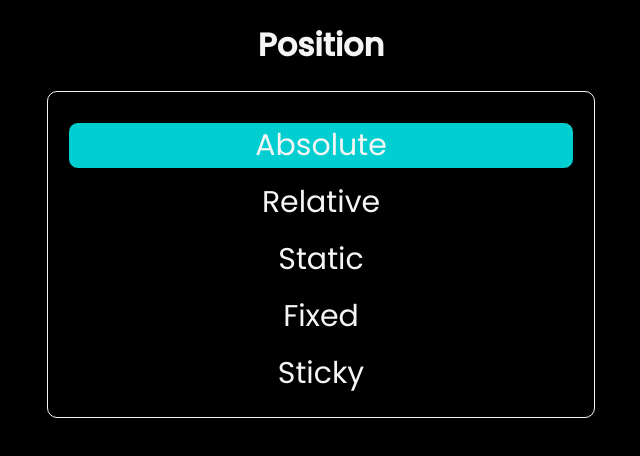
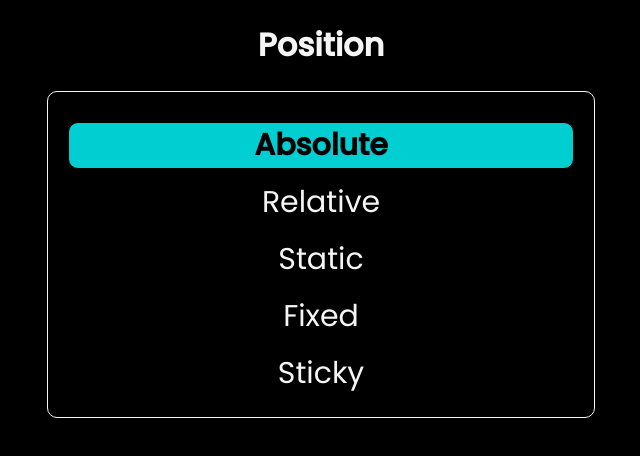
Before and after one commit to dinadina1/Position-Practice-, a plain HTML site: page index.html in a window 1280 px wide. In both pictures the pointer is over the link "Absolute". Shown: the whole page, without its empty margins (319-959 px from the left). Drawn offline with Linux system fonts and the light colour scheme.

Commit message:
Update index.css

```diff
--- a/index.css
+++ b/index.css
@@ -57,3 +57,7 @@ a{
     background-color: darkturquoise;
     cursor: pointer;
 }
+a:hover{
+    color: black;
+    font-weight: bold;
+}
```
